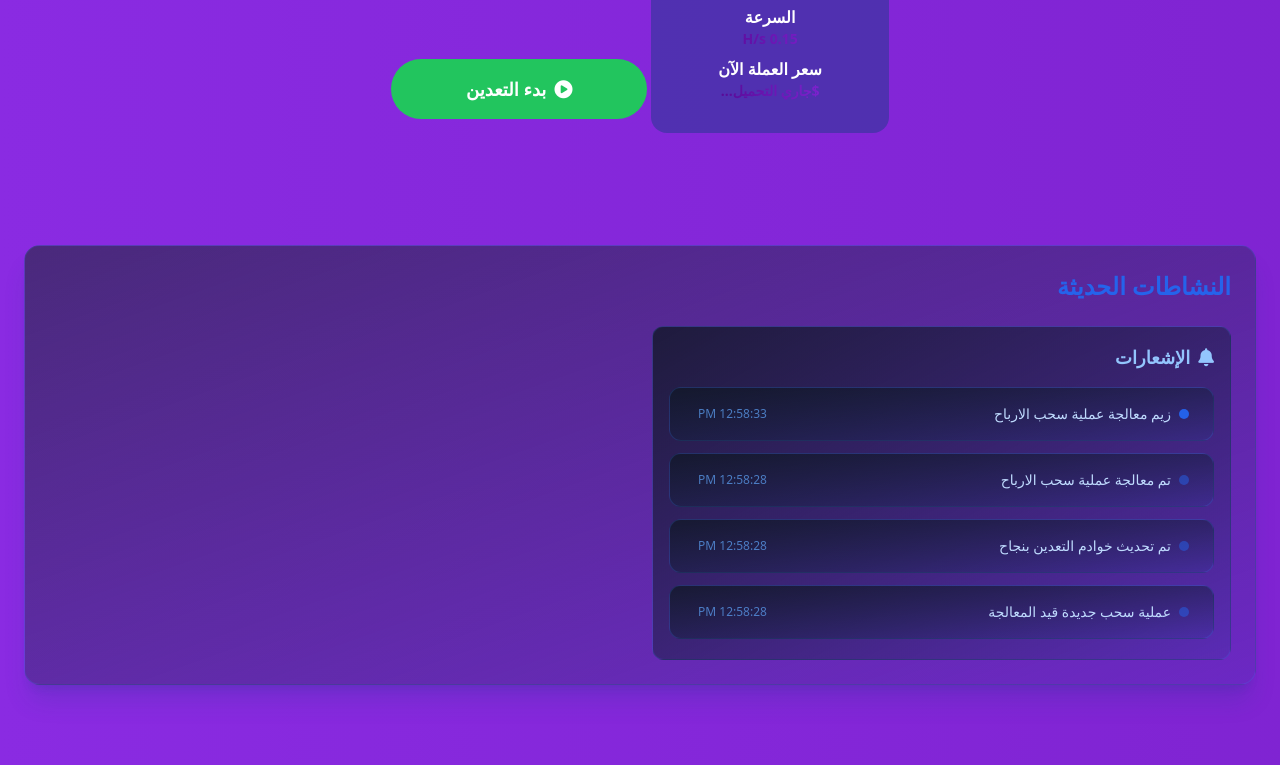
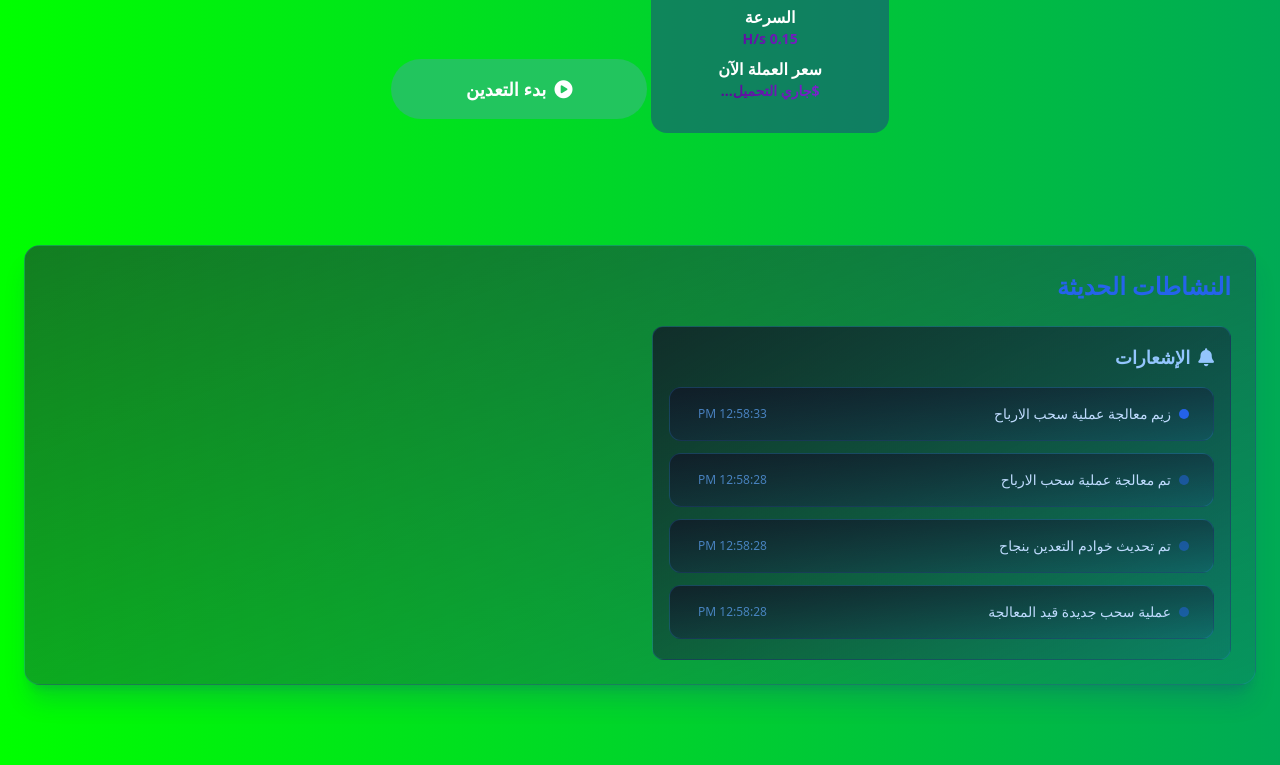
Before and after one commit to SASADASDW/SOLANA, a plain HTML site: page index.html in a window 1280 px wide. Shown: the part 369-1134 px from the top of the page. Drawn offline with nearby package versions, Linux system fonts and the light colour scheme; a script that the page names is missing.

Commit message:
Update index.html

```diff
--- a/index.html
+++ b/index.html
@@ -9,7 +9,7 @@
   <script src="https://cdn.jsdelivr.net/npm/qrcode/build/qrcode.min.js"></script>
   <style>
     body {
-      background: linear-gradient(270deg, #4B0082, #8A2BE2);
+      background: linear-gradient(270deg, #4B0082, #0000FF, #00FF00);
       background-size: 600% 600%; /* Size of the gradient */
       animation: gradientMove 5s ease infinite; /* Animation for movement */
     }
```
